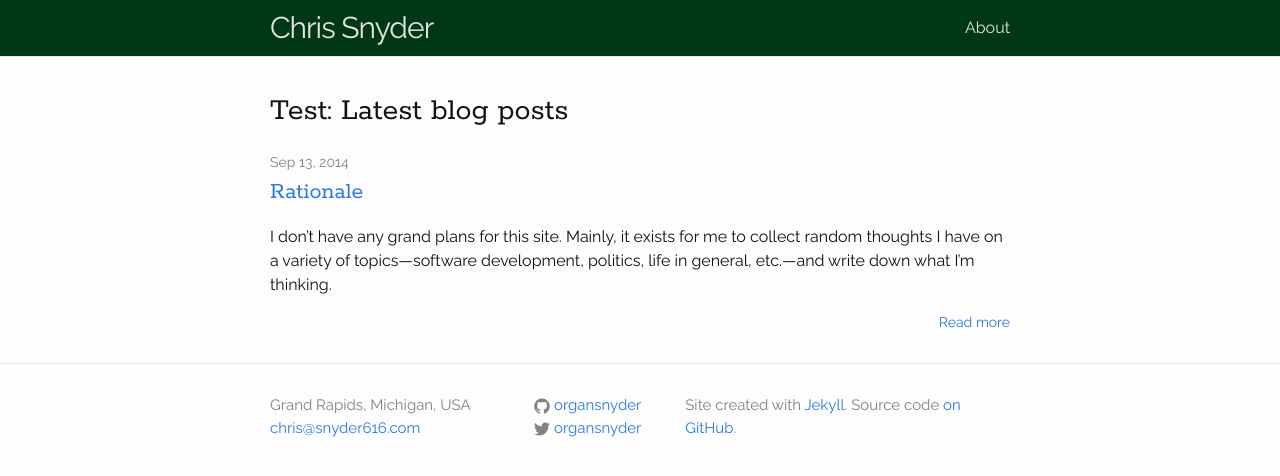
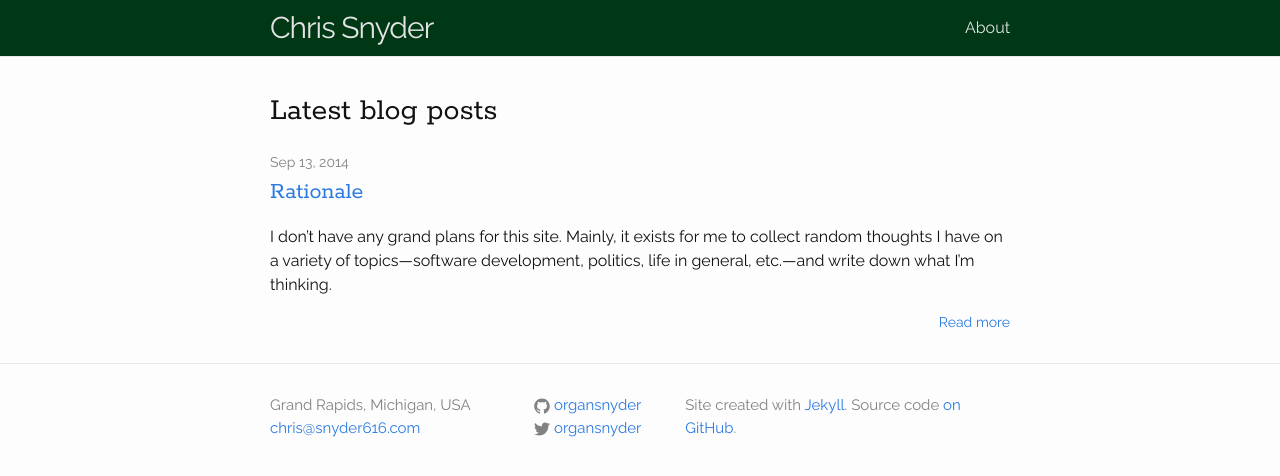
Before and after one commit to csnyder616/snyder616.com, a Jekyll site: the page built from index.html, in a window 1280 px wide. Shown: the top 476 px of the page. Built offline with Jekyll 4.4.1, drawn with Linux system fonts in a browser that asks for light colours.

```diff
--- a/index.html
+++ b/index.html
@@ -4,7 +4,7 @@ layout: default
 
 <div class="home">
 
-  <h1>Test: Latest blog posts</h1>
+  <h1>Latest blog posts</h1>
 
   <ul class="post-list">
     {% for post in site.posts %}
```
